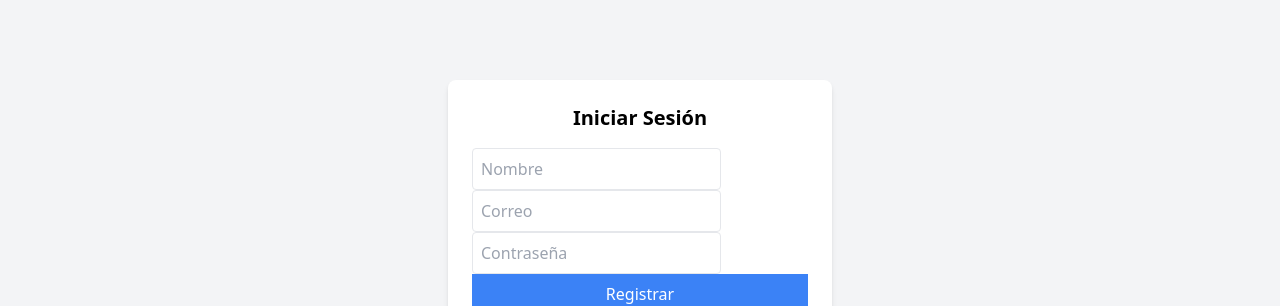
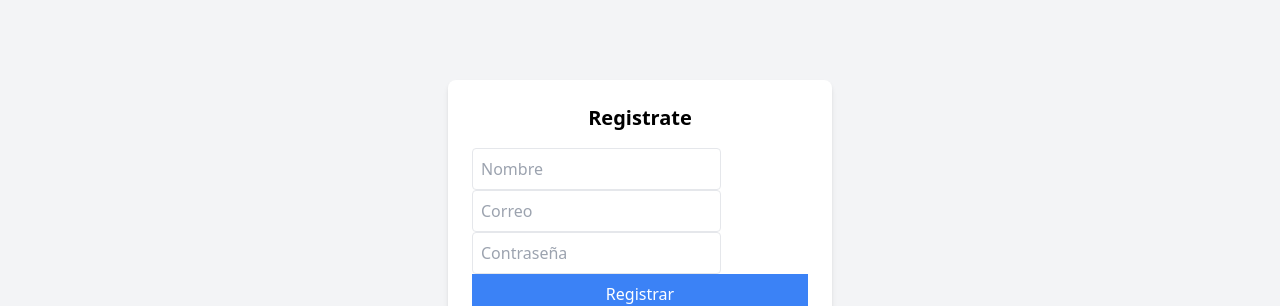
Before and after one commit to GiovanniTorres/RedLigths, a PHP site: template app/views/form_register.php in a window 1280 px wide. Shown: the part 253-559 px from the top of the page. Run offline with PHP 8.4, Linux system fonts and the light colour scheme; the template is opened without the code that fills it, so the values that code supplies are empty.

Commit message:
Update form_register.php

```diff
--- a/app/views/form_register.php
+++ b/app/views/form_register.php
@@ -13,7 +13,7 @@ $data = require __DIR__ . '/auth/register.php';
 
     <div class="flex items-center justify-center min-h-screen bg-gray-100">
         <form method="POST" action="" class="bg-white p-6 rounded-lg shadow-md w-96">
-            <h2 class="text-center text-xl font-bold mb-4">Iniciar Sesión</h2>
+            <h2 class="text-center text-xl font-bold mb-4">Registrate</h2>
             <input type="text" class="block w-full-mb-2 p-2 border rounded" name="name" placeholder="Nombre" required>
             <input type="email" class="block w-full-mb-2 p-2 border rounded" name="email" placeholder="Correo" required>
             <input type="password" class="block w-full-mb-2 p-2 border rounded" name="password" placeholder="Contraseña" required>
```
